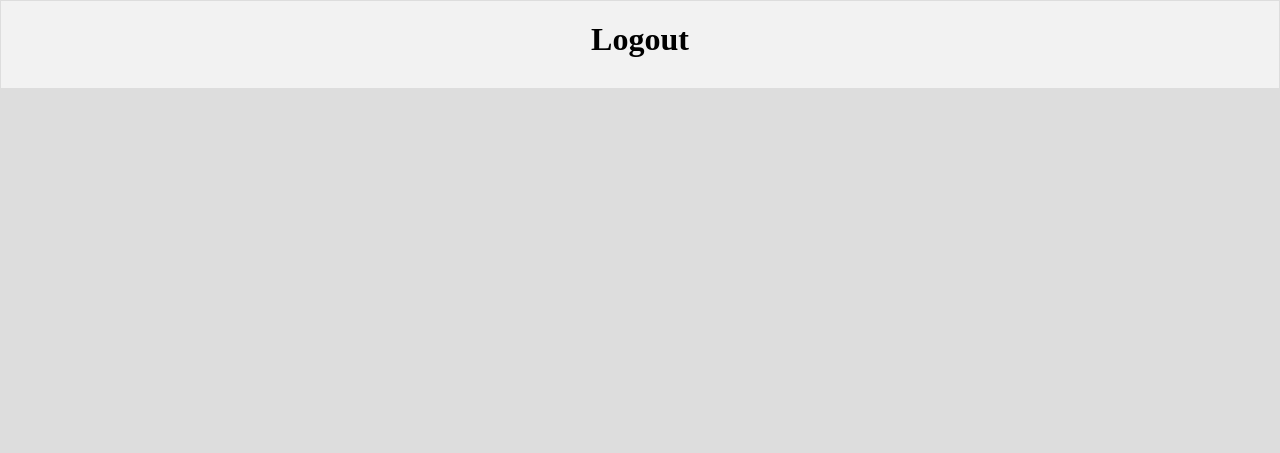
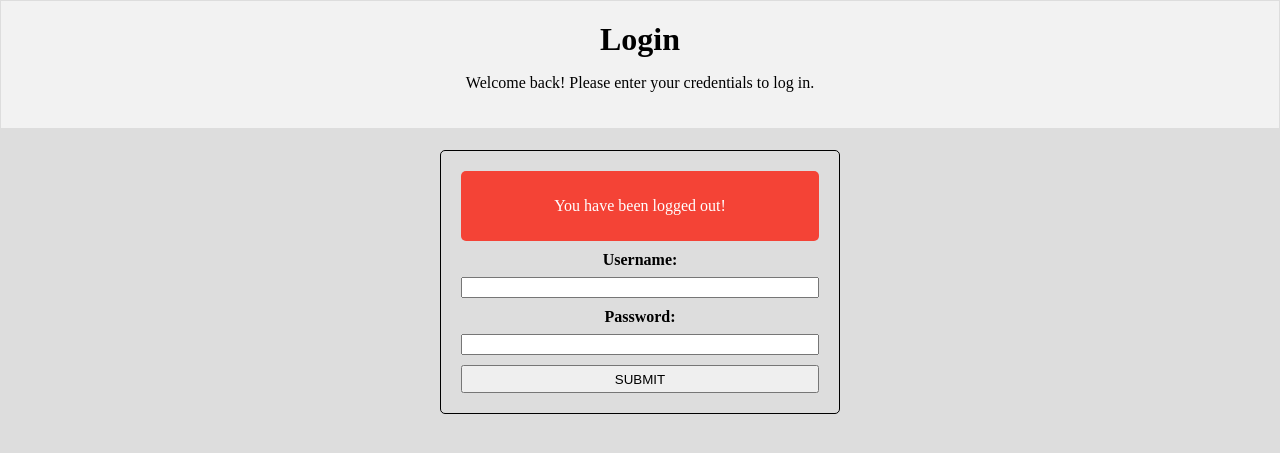
Before and after one commit to ErkMurIndustries/FlaskTemplate, a Flask app: page /logout in a window 1280 px wide. Shown: the part 41-494 px from the top of the page. Run offline with Flask 3, Linux system fonts and the light colour scheme.

Commit message:
Loutout redirect

```diff
--- a/routes/auth.py
+++ b/routes/auth.py
@@ -41,12 +41,8 @@ def login_post():
 @auth.route('/logout')
 def logout():
     logout_user()
-    return render_template('auth/logout.html')
-
-
-@auth.route('/logout', methods=['POST'])
-def logout_post():
-    return 'Logged out!'
+    flash('You have been logged out!')
+    return render_template('auth/login.html')
 
 
 @auth.route('/signup')
@@ -66,7 +62,6 @@ def signup_post():
         db.session.commit()
     except ValidationError as err:
         error_messages = err.messages
-        print(error_messages)
         db.session.rollback()
         return render_template('auth/signup.html', error_messages=error_messages)
     flash('User added!')
--- a/static/css/stylesheet.css
+++ b/static/css/stylesheet.css
@@ -158,6 +158,7 @@ th, td {
     width: 100%;
 }
 
+
 .flash-message {
     background-color: #f44336;
     color: #fff;
@@ -165,3 +166,7 @@ th, td {
     margin-bottom: 10px;
     border-radius: 5px;
 }
+
+.flash-message > p {
+    text-align: center;
+}
--- a/templates/auth/login.html
+++ b/templates/auth/login.html
@@ -12,17 +12,15 @@ Login
 
 
 <div class="auth-form">
-
    {% set flash_messages = get_flashed_messages() %}
+    <form method="post">
         {% if flash_messages %}
-    <div class="flash_message">
+        <div class="flash-message">
         {% for message in flash_messages %}
             <p>{{message}}</p>
         {% endfor %}
         </div>
         {% endif %}
-
-    <form method="post">
         <div class="form-group">
             <label for="username">Username:</label>
             <input type="text" id="username" name="username" required>
--- a/templates/auth/logout.html
+++ /dev/null
@@ -1,9 +0,0 @@
-{% extends 'base.html' %}
-
-{% block title %}Logout{% endblock %}
-
-{% block body %}
-<div class="content-header auth-header">
-    <h1>Logout</h1>
-</div>
-{% endblock %}
```
Also changed, not shown: templates/error/unauthorized.html (deleted, +0 -12 lines). Lines whose indentation alone changed are shown as unchanged.
